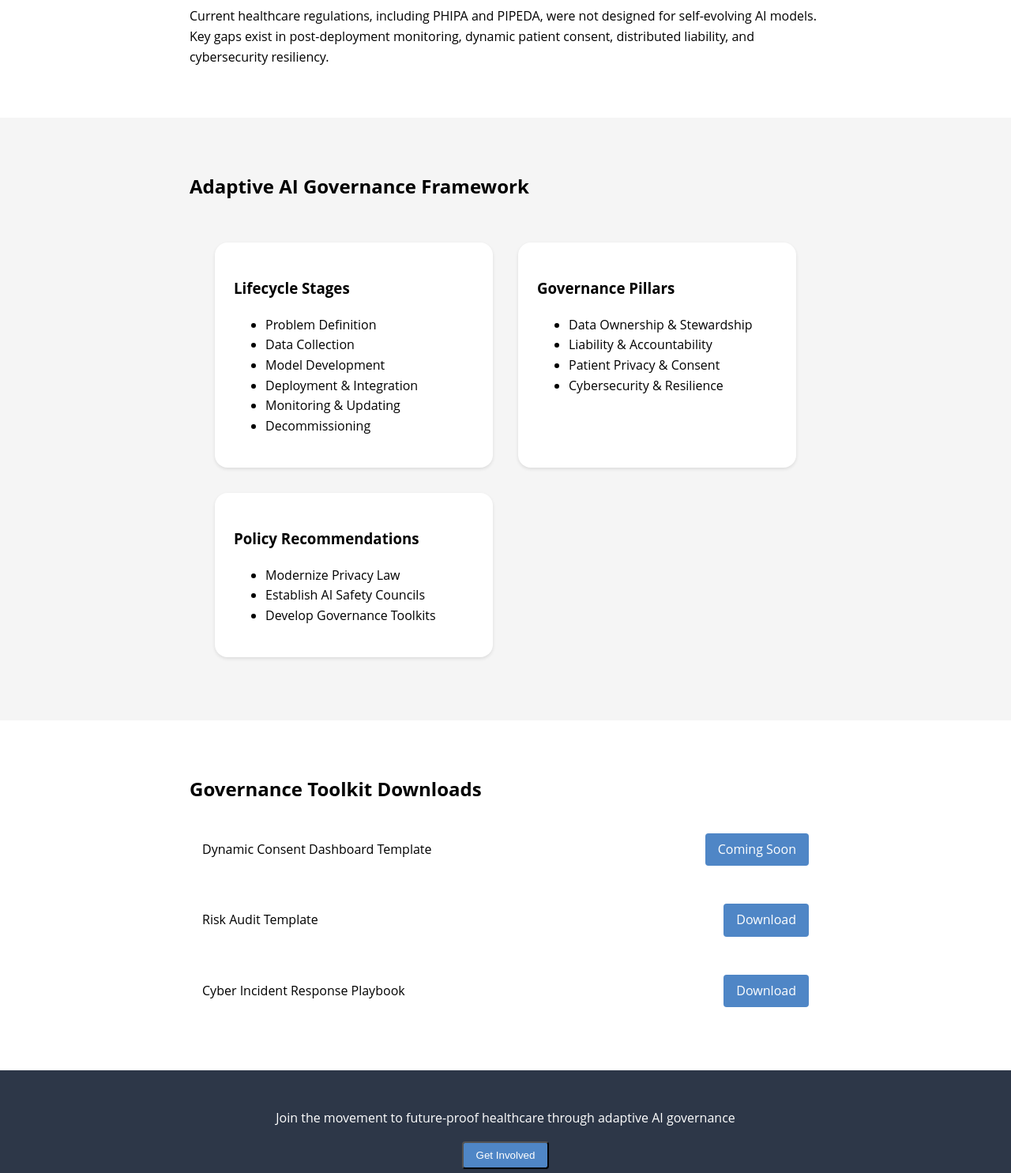
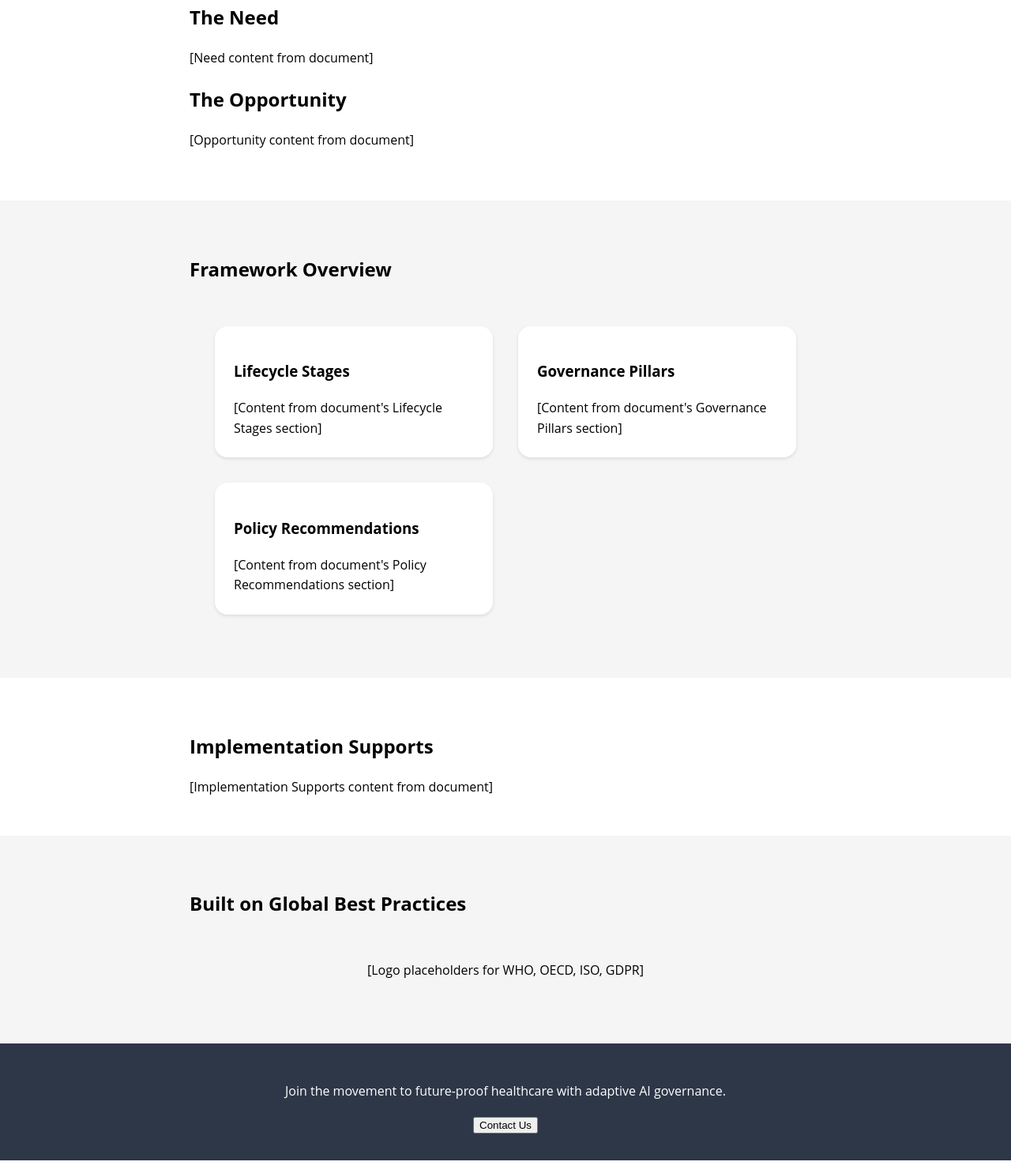
Before and after one commit to alisomers/healthy-governance, a plain HTML site: page index.html in a window 1280 px wide. Shown: the part 575-2060 px from the top of the page at 79% size. Drawn offline with Linux system fonts and the light colour scheme.

Commit message:
Update index.html

```diff
--- a/index.html
+++ b/index.html
@@ -6,11 +6,10 @@
     <title>Future-Proof Healthcare Through AI Governance</title>
     <style>
         :root {
-            --primary-color: #4f86c6;
-            --dark-navy: #2D3748;
+            --primary-blue: #4f86c6;
+            --navy: #2D3748;
+            --light-grey: #f5f5f5;
             --hover-blue: #cce0f5;
-            --white: #ffffff;
-            --light-grey: #f5f5f5;
         }
 
         body {
@@ -21,8 +20,8 @@
 
         /* Hero Section */
         .hero {
-            background-color: var(--primary-color);
-            color: var(--white);
+            background: var(--primary-blue);
+            color: white;
             padding: 4rem 2rem;
             text-align: center;
         }
@@ -40,7 +39,7 @@
         }
 
         .grey-bg {
-            background-color: var(--light-grey);
+            background: var(--light-grey);
         }
 
         /* Framework Cards */
@@ -52,7 +51,7 @@
         }
 
         .card {
-            background: var(--white);
+            background: white;
             border-radius: 16px;
             padding: 1.5rem;
             box-shadow: 0 2px 4px rgba(0,0,0,0.1);
@@ -61,12 +60,12 @@
 
         .card:hover {
             transform: translateY(-5px);
-            background-color: var(--hover-blue);
+            background: var(--hover-blue);
         }
 
         /* Download Section */
         .download-item {
-            background: var(--white);
+            background: white;
             border-radius: 8px;
             padding: 1rem;
             margin-bottom: 1rem;
@@ -75,22 +74,33 @@
             align-items: center;
         }
 
-        .download-button {
-            background-color: var(--primary-color);
-            color: var(--white);
-            padding: 0.5rem 1rem;
-            border-radius: 4px;
-            text-decoration: none;
+        /* Global Alignment */
+        .logo-bar {
+            display: flex;
+            justify-content: center;
+            gap: 2rem;
+            padding: 2rem;
+        }
+
+        .logo-bar img {
+            height: 50px;
+            opacity: 0.8;
+            transition: opacity 0.3s ease;
+        }
+
+        .logo-bar img:hover {
+            opacity: 1;
         }
 
         /* Footer */
-        .footer {
-            background-color: var(--dark-navy);
-            color: var(--white);
+        footer {
+            background: var(--navy);
+            color: white;
             padding: 2rem;
             text-align: center;
         }
 
+        /* Responsive Design */
         @media (max-width: 768px) {
             .hero h1 {
                 font-size: 32px;
@@ -106,81 +116,70 @@
     <!-- Hero Section -->
     <section class="hero">
         <h1>Future-Proof Healthcare Through AI Governance</h1>
-        <p>Transforming healthcare through adaptive AI governance frameworks</p>
+        <p>Transforming healthcare through adaptive AI oversight and innovation</p>
     </section>
 
     <!-- Introduction Section -->
     <section class="content-section">
         <h2>Introduction</h2>
-        <p>Artificial Intelligence (AI) is rapidly transforming healthcare, offering new capabilities in diagnosis, treatment planning, and system optimization. However, healthcare AI poses unique governance challenges that demand adaptive oversight.</p>
+        <p>[Introduction content from document]</p>
 
         <h2>The Problem</h2>
-        <p>Current healthcare regulations, including PHIPA and PIPEDA, were not designed for self-evolving AI models. Key gaps exist in post-deployment monitoring, dynamic patient consent, distributed liability, and cybersecurity resiliency.</p>
+        <p>[Problem content from document]</p>
+
+        <h2>The Need</h2>
+        <p>[Need content from document]</p>
+
+        <h2>The Opportunity</h2>
+        <p>[Opportunity content from document]</p>
     </section>
 
     <!-- Framework Overview -->
     <section class="grey-bg">
         <div class="content-section">
-            <h2>Adaptive AI Governance Framework</h2>
+            <h2>Framework Overview</h2>
             <div class="cards-container">
                 <!-- Lifecycle Stages Card -->
                 <div class="card">
                     <h3>Lifecycle Stages</h3>
-                    <ul>
-                        <li>Problem Definition</li>
-                        <li>Data Collection</li>
-                        <li>Model Development</li>
-                        <li>Deployment & Integration</li>
-                        <li>Monitoring & Updating</li>
-                        <li>Decommissioning</li>
-                    </ul>
+                    [Content from document's Lifecycle Stages section]
                 </div>
 
                 <!-- Governance Pillars Card -->
                 <div class="card">
                     <h3>Governance Pillars</h3>
-                    <ul>
-                        <li>Data Ownership & Stewardship</li>
-                        <li>Liability & Accountability</li>
-                        <li>Patient Privacy & Consent</li>
-                        <li>Cybersecurity & Resilience</li>
-                    </ul>
+                    [Content from document's Governance Pillars section]
                 </div>
 
                 <!-- Policy Recommendations Card -->
                 <div class="card">
                     <h3>Policy Recommendations</h3>
-                    <ul>
-                        <li>Modernize Privacy Law</li>
-                        <li>Establish AI Safety Councils</li>
-                        <li>Develop Governance Toolkits</li>
-                    </ul>
+                    [Content from document's Policy Recommendations section]
                 </div>
             </div>
         </div>
     </section>
 
-    <!-- Download Center -->
+    <!-- Implementation Supports -->
     <section class="content-section">
-        <h2>Governance Toolkit Downloads</h2>
-        <div class="download-item">
-            <span>Dynamic Consent Dashboard Template</span>
-            <a href="#" class="download-button">Coming Soon</a>
-        </div>
-        <div class="download-item">
-            <span>Risk Audit Template</span>
-            <a href="#" class="download-button">Download</a>
-        </div>
-        <div class="download-item">
-            <span>Cyber Incident Response Playbook</span>
-            <a href="#" class="download-button">Download</a>
+        <h2>Implementation Supports</h2>
+        [Implementation Supports content from document]
+    </section>
+
+    <!-- Global Alignment -->
+    <section class="grey-bg">
+        <div class="content-section">
+            <h2>Built on Global Best Practices</h2>
+            <div class="logo-bar">
+                [Logo placeholders for WHO, OECD, ISO, GDPR]
+            </div>
         </div>
     </section>
 
     <!-- Footer -->
-    <footer class="footer">
-        <p>Join the movement to future-proof healthcare through adaptive AI governance</p>
-        <button class="download-button">Get Involved</button>
+    <footer>
+        <p>Join the movement to future-proof healthcare with adaptive AI governance.</p>
+        <button>Contact Us</button>
     </footer>
 </body>
 </html>
```
